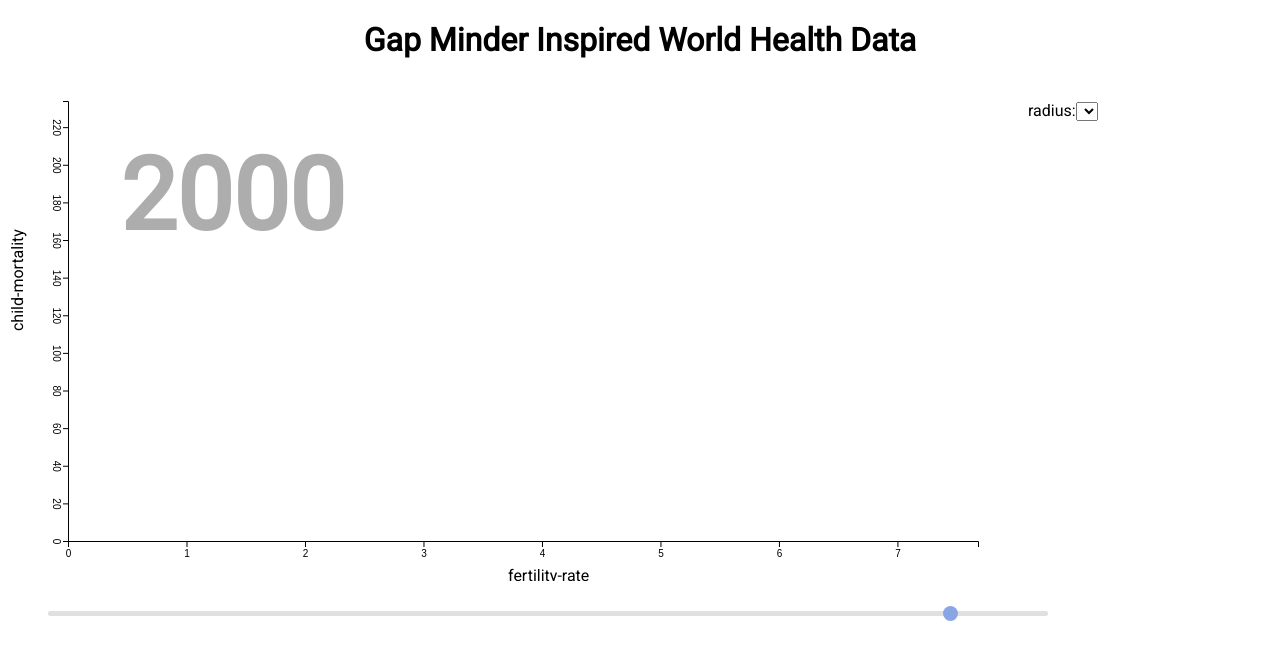
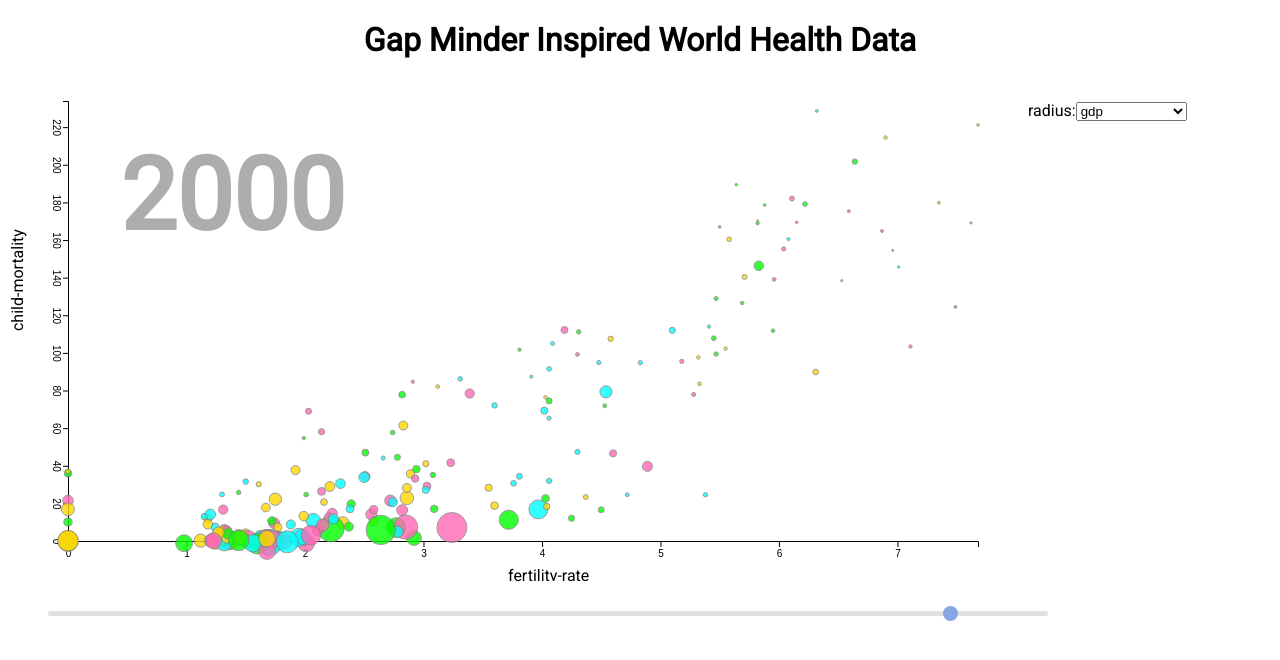
Before and after one commit to Trubkazub/data-visualization, a plain HTML site: page hw2/index.html in a window 1280 px wide. Drawn offline with nearby package versions, Linux system fonts and the light colour scheme.

Commit message:
Task 2 done

```diff
--- a/hw2/index.html
+++ b/hw2/index.html
@@ -20,15 +20,21 @@
         <svg id="scatter-plot"></svg>
         <div class="side-pan">
             <div class="selectors">
-                <div>radius:<select id='radius'></select></div>
-                <!-- Part 3: здесь создаются селекторы для осей -->
+                <div>radius:<select id='radius'>
+                    <option selected="selected">gdp</option>
+                    <option>fertility-rate</option>
+                    <option>child-mortality</option>
+                    <option>life-expectancy</option>
+                    <option>population</option>
+                </select></div>
+
             </div>
         </div>
     </div>
     <div class="container-chart">
-		<div class="chart1"></div>
-	</div>
-	<script src="js/script.js"></script>
+        <div class="chart1"></div>
+    </div>
+    <script src="js/script.js"></script>
     <div class="range-control">
         <input type="range" class="slider" min="1800" max="2020" value="2000"/>
     </div>
--- a/hw2/js/script.js
+++ b/hw2/js/script.js
@@ -32,14 +32,14 @@ const yAxis = svg.append('g').attr('transform', `translate(61, -10) rotate(+90)`
 
 
 // Part 2: Здесь можно создать шкалы для цвета и радиуса объектов +-
-//const color = d3.scaleOrdinal().range(colors);
-//const r = d3.scaleSqrt().range(params);
+const color = d3.scaleOrdinal(); //.range(colors);
+const r = d3.scaleSqrt(); //.range(params);
 
 // Part 2: для элемента select надо задать options http://htmlbook.ru/html/select
 // и установить selected для дефолтного значения
 
-// d3.select('#radius').selectAll('option')
-//         ...
+d3.select('#radius').selectAll('option');
+
 
 
 // Part 3: то же что делали выше, но для осей
@@ -52,8 +52,9 @@ loadData().then(data => {
 
     // Part 2: здесь мы можем задать пораметр 'domain' для цветовой шкалы
     // для этого нам нужно получить все уникальные значения поля 'region', сделать это можно при помощи 'd3.nest' +-
-    //let regions = d3.nest().key(d => d.region).rollup(d => d[0]).entries(data).map(d => d.key);
-    //color.domain(regions);
+    let regions = d3.nest().key(d => d.region)
+                    .rollup(d => d[0]).entries(data).map(d => d.key);
+    color.domain(regions);
 
     // подписка на изменение позиции ползунка
     d3.select('.slider').on('change', newYear);
@@ -97,39 +98,31 @@ loadData().then(data => {
         yAxis.call(d3.axisBottom(y));
 
         // Part 2: теперь у нас есть еще одна не постоянная шкала
-        // ...
+        let rRange = data.map(d=> +d[radius][year]);
+        r.domain([d3.min(rRange), d3.max(rRange)]);
+
+        let colorRange = data.map(d=> +d[radius][year]);
+        let rLen = d3.max(colorRange)-d3.min(colorRange);
+        color
+            .domain([d3.min(colorRange), rLen/3, rLen*2/3, d3.max(colorRange)])
+            .range(['aqua', 'lime', 'gold', 'hotpink']);
 
         // Part 1, 2: создаем и обновляем состояние точек
-        let xLen = d3.max(xRange)-d3.min(xRange);
-        let yLen = d3.max(yRange)-d3.min(yRange);
-        alert(xLen+" "+yLen+" "+ +data[0][xParam][year]+" "+ +data[0][yParam][year]+" "+ x(+data[0][xParam][year])+" "+y(+data[0][yParam][year]));
-        var p = d3.select("svg")
-            .selectAll("circle")
-            .data(data)
+
+        alert(radius+" "+r(data[0][radius][year])*15+" "+color(data[0][radius][year]));
+
+        var p = svg.selectAll('circle').data(data)
             .attr('cx', function(d) { return x(+d[xParam][year]); })
             .attr('cy', function(d) { return y(+d[yParam][year]); })
-            .attr('r', 4);
+            .attr('r', function(d) { return r(+d[radius][year])*15; }) //без 15 точки слишком маленькие
+            .style("fill", function(d) { return color(+d[radius][year]); });
 
-        // Create
         p.enter().append("circle")
-            .attr('cx', function(d) { return x(+d.xParam.year); })
-            .attr('cy', function(d) { return y(+d.yParam.year); })
-            .attr('r', function(d) { return 4; });
+            .attr('cx', function(d) { return x(+d[xParam][year]); })
+            .attr('cy', function(d) { return y(+d[yParam][year]); })
+            .attr('r', function(d) { return r(+d[radius][year])*15; })
+            .style("fill", function(d) { return color(+d[radius][year]); });
 
-        //alert(width*((+data[0][xParam][year]/(xLen/100))/100));
-        /*for (let i = 0; i < 1; i++) {
-            svg.selectAll('circle').data(data).enter().append("circle")
-                .attr("cx", x(+data[i][xParam][year])) //[""0""][""fertility-rate""][1800]
-                .attr("cy", y(+data[i][yParam][year])) //function (d) { return +d[i][yParam][year]; }
-                .attr("r", 3);
-            alert(i);
-
-        }
-        svg.selectAll('circle').data(data).enter().append("circle")
-            .attr("cx", function (d) { return +d[Xparam][year]; })
-            .attr("cy", function (d) { return +d[Yparam][year]; })
-            .attr("r", radius);
-        //     ...*/
     }
 
     // рисуем график в первый раз
```
